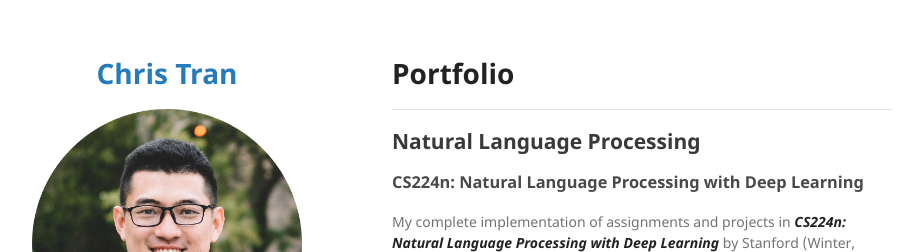
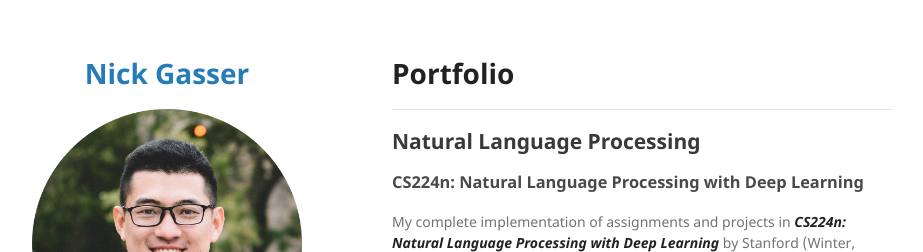
Before and after one commit to nickgasser/portfolio_1, a Jekyll site: the page built from index.md, in a window 1280 px wide. Shown: the top 252 px of the page, without its empty margins (178-1101 px from the left). Built offline with Jekyll 4.4.1, drawn with Linux system fonts in a browser that asks for light colours; our own code applies the rules of GitHub Pages for plain Markdown files.

Commit message:
Update _config.yml

```diff
--- a/_config.yml
+++ b/_config.yml
@@ -1,4 +1,4 @@
-title: <p align="center"> Chris Tran </p>
+title: <p align="center"> Nick Gasser </p>
 
 logo: "/images/picture.png?raw=true"
 
```
